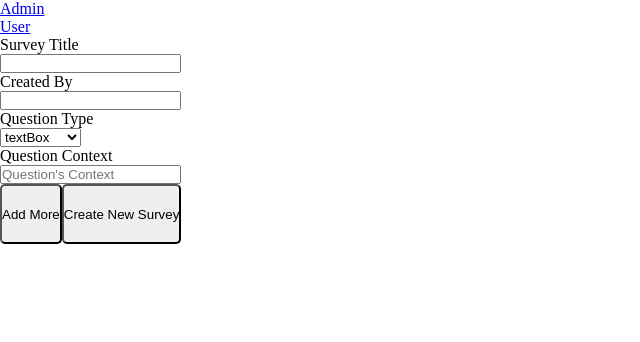
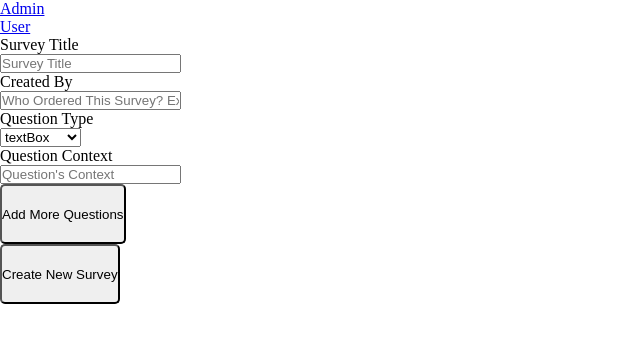
Before and after one commit to Ali-Olliek/Survey-builder, a React (Create React App) app in the folder react-front-end/: page /Admin/CreateSurvey in a window 1280 px wide. Shown: the top 342 px of the page, without its empty margins (0-640 px from the left). Built offline with nearby package versions, Linux system fonts and the light colour scheme.

Commit message:
Re-added Survey Send

```diff
--- a/react-front-end/src/pages/CreateSurvey.js
+++ b/react-front-end/src/pages/CreateSurvey.js
@@ -1,5 +1,5 @@
 import { useState, useEffect } from "react";
-import { useNavigate } from "react-router-dom";
+import axios from 'axios'
 
 const CreateSurvey = () => {
   //States
@@ -33,24 +33,61 @@ const CreateSurvey = () => {
   };
 
   const handleAddAnswer = (index, newAnswer) => {
-    console.log(newAnswer)
+    console.log(newAnswer);
     let answer = [...inputFields]; // Assign Answer To The Whole Inputs Array
     answer[index].answers.push(newAnswer); // Push the new Answer to the existing Array
     setInputFields(answer); // update State
   };
+console.log(inputFields.content)
+  const handleSubmit = (event) => {
+    event.preventDefault();
+    console.log(title, createdBy, inputFields.content, inputFields.type);
+    let surveyTitle = title;
+    let surveyCreatedBy = createdBy;
+    let questions = [];
+    let question = [inputFields.content, inputFields.type, [inputFields.answers]]
+    questions.push(question)
 
-  const handleSubmit = () => {
-    return
+    console.log(questions)
+    return axios
+      .post("http://127.0.0.1:8000/api/v1/Admin/CreateSurveys", {
+        surveyTitle,
+        surveyCreatedBy,
+        questions,
+      })
+      .then((response) => {
+        if (response.status === 200) {
+          console.log("success");
+        } else {
+          console.log("failed to create survey");
         }
+      });
+  };
+
+  // JSON format for the request
+
+  // {
+  //     "surveyTitle":"Survey Title",
+  //     "surveyCreatedBy":"Created By Survey I",
+  //     "questions":[
+  //         ["Question 1","Question Type 1",["Answer 1","Answer 2","Answer 3"]],
+  //         ["Question 2","Question Type 2",["Answer a","Answer b","Answer c"]],
+  //         ["Question 3","Question Type 3",["Answer i","Answer ii","Answer iii"]]
+  //     ]
+  // }
 
   return (
+    <div className="adminPage">
       <form onSubmit={handleSubmit}>
         <div>
           <p>Survey Title</p>
-        <input onChange={ (e) => setTitle(e.target.value)}
+          <input
+            onChange={(e) => setTitle(e.target.value)}
             type="text"
             name="Title"
-        value={title} />
+            placeholder="Survey Title"
+            value={title}
+          />
         </div>
         <div>
           <p>Created By</p>
@@ -58,6 +95,7 @@ const CreateSurvey = () => {
             onChange={(e) => setCreatedBy(e.target.value)}
             type="text"
             name="createdBy"
+            placeholder="Who Ordered This Survey? Ex: 'xyz Company'"
             value={createdBy}
           />
         </div>
@@ -87,7 +125,7 @@ const CreateSurvey = () => {
                 }}
               />
               {(input.type === "dropdown" || input.type === "radio") && (
-              <div>
+                <div className="choices">
                   <p>Choices: </p>
                   <input
                     type={"text"}
@@ -97,6 +135,7 @@ const CreateSurvey = () => {
                     }}
                   />
                   <button
+                    className="answer"
                     type="button"
                     onClick={() => {
                       handleAddAnswer(index, input.currentAnswer);
@@ -105,20 +144,29 @@ const CreateSurvey = () => {
                     Add Choice
                   </button>
                   {input.answers.map((answer) => {
-                  return <div>{answer}</div>;
+                    return <div className="choice">{answer}</div>;
                   })}
                 </div>
               )}
             </div>
           );
         })}
+        <div>
           <button
+            className=" add"
             type="button"
-      onClick={handleCreateNewQuestion}>
-        Add More
+            onClick={handleCreateNewQuestion}
+          >
+            Add More Questions
           </button>
-      <button type="submit">Create New Survey</button>
+        </div>
+        <div>
+          <button className=" submit" type="submit">
+            Create New Survey
+          </button>
+        </div>
       </form>
+    </div>
   );
 };
 
```
Lines whose indentation alone changed are shown as unchanged.
